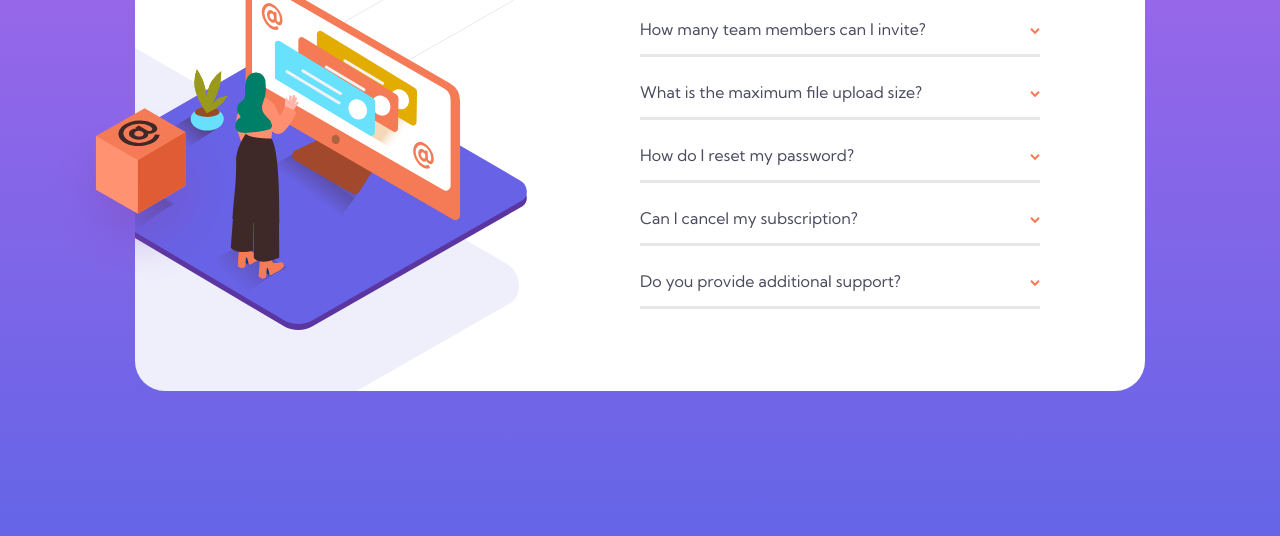
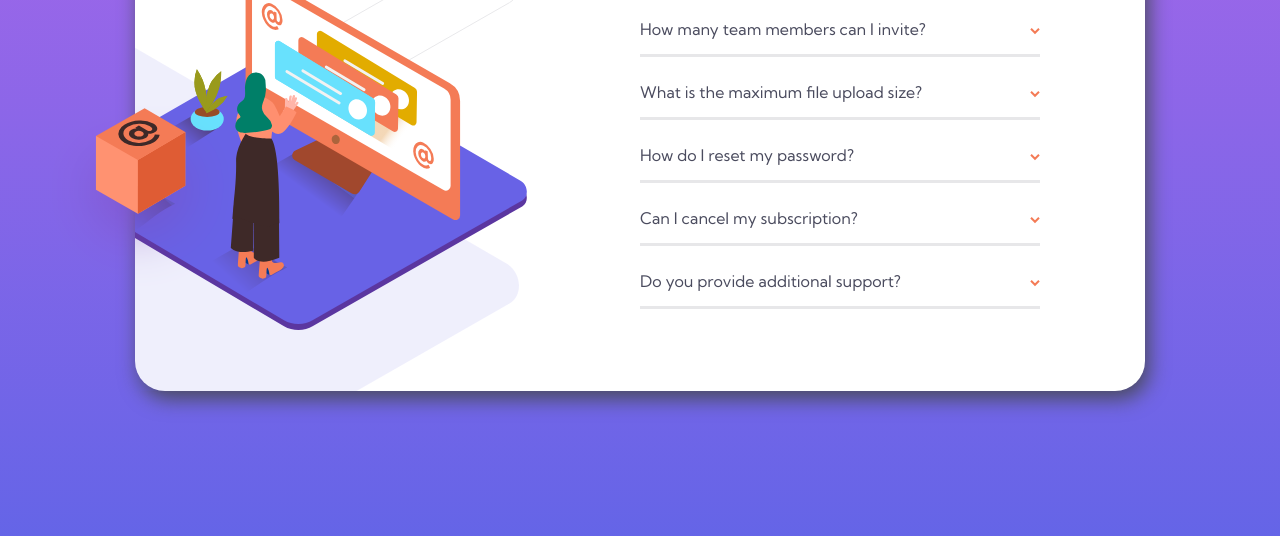
Before and after one commit to rehan1618/FAQ-accordion-card, a plain HTML site: page index.html in a window 1280 px wide. Shown: the part 264-800 px from the top of the page. Drawn offline with Linux system fonts and the light colour scheme.

Commit message:
added shadow to FAQ card

```diff
--- a/styles.css
+++ b/styles.css
@@ -38,6 +38,7 @@ html {
   height: 51rem;
   background-color: #fff;
   border-radius: 3rem;
+  box-shadow: 0.4rem 0.8rem 2rem var(--textVeryDarkGrayishBlue);
 }
 
 .img-container {
```
